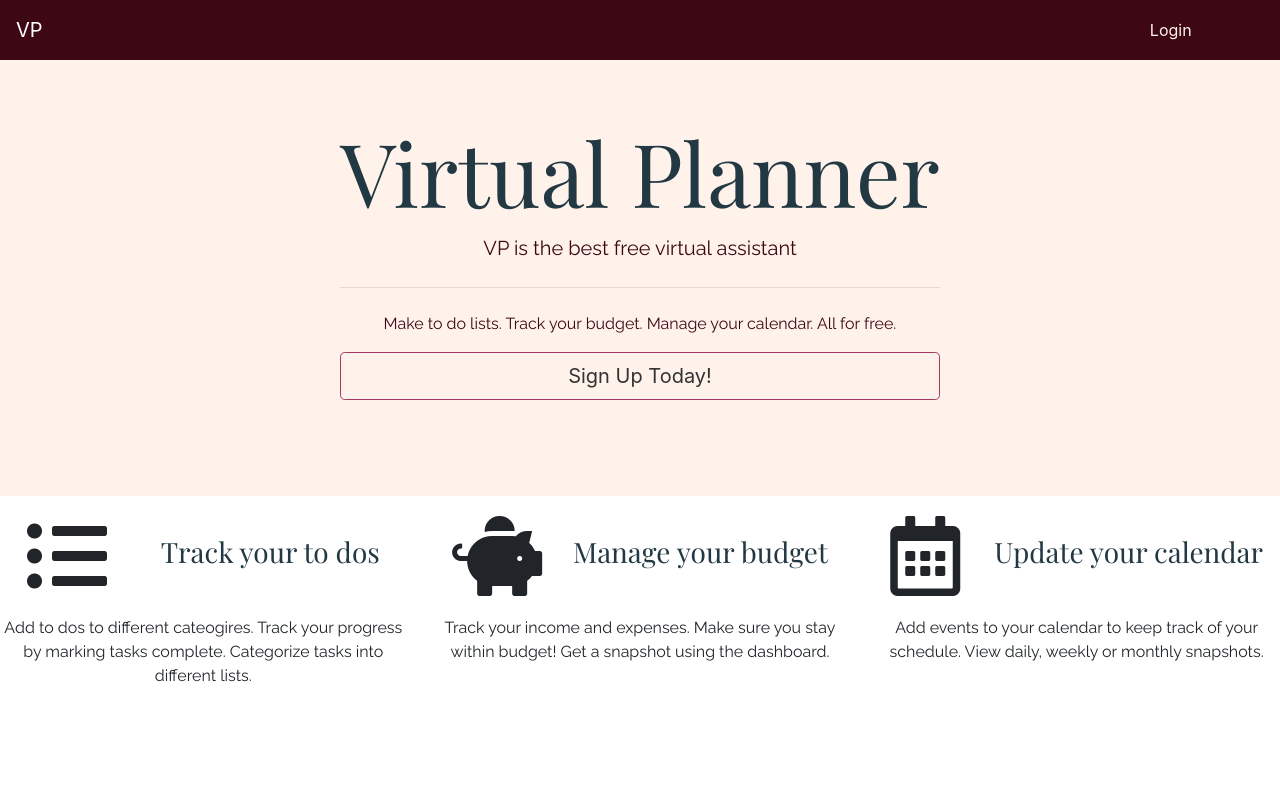
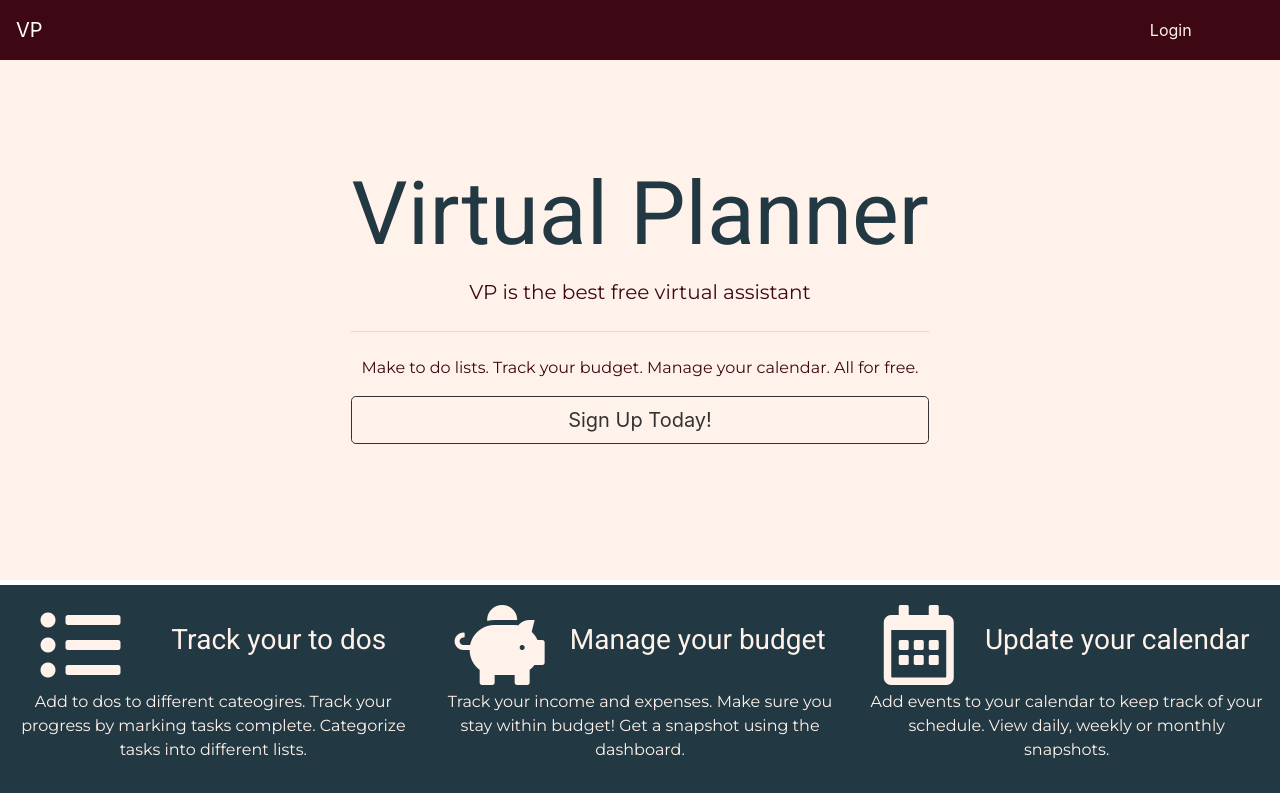
Before and after one commit to loganshahan/Virtual-Planner, a React (Create React App) app in the folder client/: page / in a window 1280 px wide. Built offline with nearby package versions, Linux system fonts and the light colour scheme; no server answers.

Commit message:
added budget input verification and changed styles

```diff
--- a/client/src/App.css
+++ b/client/src/App.css
@@ -1,4 +1,4 @@
-@import url('https://fonts.googleapis.com/css?family=Playfair+Display|Raleway');
+@import url('https://fonts.googleapis.com/css?family=Heebo|Montserrat');
 
 /* // $color1: rgba(255, 242, 234, 1);
 // $color2: rgba(34, 56, 67, 1);
@@ -7,8 +7,8 @@
 // $color5: rgba(51, 51, 51, 1); */
 
 :root {
-  --mainHeading: 'Playfair Display', serif;
-  --mainPara: 'Raleway', sans-serif;
+  --mainHeading: 'Heebo', sans-serif;
+  --mainPara: 'Montserrat', sans-serif;
   --pink: rgba(255, 242, 234, 1);
   --indigo: rgba(34, 56, 67, 1);
   --red: rgba(61, 8, 20, 1);
@@ -66,6 +66,13 @@ button > span {
   }
 }
 
+.custom_header {
+  padding: 30px;
+  background: var(--maroon);
+  color: var(--pink);
+  box-shadow: 2px 2px 8px black;
+}
+
 a {
   color: var(--pink);
 }
@@ -83,19 +90,23 @@ a:not([href]):not([tabindex]):hover {
   width: 100%;
   background: none;
   color: var(--black);
-  border-color: var(--maroon);
+  border-color: var(--black);
 
 }
 .btn:hover {
   width: 100%;
   background: var(--red);;
   color: var(--pink);
+  border-color: var(--black);
 }
 form {
-    background: var(--pink);
+    background: var(--maroon);
     padding: 30px;
     border-radius: 5px;
     box-shadow: 2px 2px 8px black;
+}
+form label, form input, form button {
+  color: var(--pink) !important;
 }
 
 /* guess home */
@@ -105,12 +116,13 @@ form {
   justify-content: space-around;
   align-items: center;
   height: 100%;
+  margin: 5px auto;
   }
 
 .full-height{
   background: rgba(255, 242, 234, 1);
-  /* height: 92vh; */
-  color: var(--red);;
+  height: 65vh;
+  color: var(--red);
 }
 
 .jumbotron {
@@ -133,6 +145,15 @@ form {
 .navbar-expand-lg .navbar-collapse {
   justify-content: flex-end;
   margin: 0 5%;
+}
+.welcome_custom {
+  background: var(--indigo);
+  color: var(--pink);
+  padding: 15px;
+}
+.welcome_custom h3 {
+  background: var(--indigo);
+  color: var(--pink);
 }
 /*Modal*/
 
@@ -212,6 +233,9 @@ form {
 .form-inline {
   justify-content: space-between;
 }
+.errorMessage {
+  color: var(--pink);
+}
 @media all and (max-width: 768px) {
   .custom_title {
     display: none;
@@ -226,11 +250,10 @@ form {
   margin-top: 20px;
   margin-bottom: 10px;
 }
-
+/*
 .features {
   margin-top: 20px;
-
-}
+} */
 
 
 /*CALENDAR*/
--- a/client/src/components/Budget/Add.js
+++ b/client/src/components/Budget/Add.js
@@ -1,12 +1,8 @@
 import React, { Component, Fragment } from 'react';
 import PropTypes from 'prop-types';
 import { withStyles } from '@material-ui/core/styles';
-import FilledInput from '@material-ui/core/FilledInput';
 import FormControl from '@material-ui/core/FormControl';
-import FormHelperText from '@material-ui/core/FormHelperText';
 import Input from '@material-ui/core/Input';
-import InputLabel from '@material-ui/core/InputLabel';
-import OutlinedInput from '@material-ui/core/OutlinedInput';
 
 const styles = theme => ({
   container: {
@@ -22,28 +18,46 @@ class Add extends Component {
 
     state = {
         description: '',
-        amount: ''
+        amount: '',
+
+        formErrors: {
+          description: "",
+          amount: ""
+        },
     }
 
-    handleChangeDesc = (e) => {
-        this.setState({
-            description: e.target.value
-        });
-    };
+    handleChange = (e) => {
+      const { name, value } = e.target;
+      let formErrors = { ...this.state.formErrors };
 
-    handleChangeAmt = (e) => {
-        this.setState({
-            amount: e.target.value
-        });
+      switch (name) {
+        case 'description':
+          formErrors.description =
+            value === '' ? 'Please add a value'
+            : (!isNaN(value)) ? 'Please add a description'
+            : ''
+          break;
+        case 'amount':
+          formErrors.amount =
+            value === '' ? 'Please add a value'
+            : (isNaN(value)) ? 'Please add only numbers'
+            : ''
+          break;
+
+        default:
+          break;
+      };
+      this.setState({ [e.target.name]: e.target.value });
+      this.setState({ formErrors, [name]: value });
     };
 
     add = () => {
         this.props.onAdd(this.state.description, this.state.amount);
-        window.location.reload();
     };
 
   render() {
     const { classes } = this.props;
+    const { formErrors } = this.state;
 
     return (
 
@@ -55,18 +69,27 @@ class Add extends Component {
         <FormControl className={classes.formControl}>
           <Input
           id="desc"
+          name='description'
           value={this.state.description}
-          onChange={this.handleChangeDesc}
+          onChange={this.handleChange}
           placeholder='Description'
+          autoComplete='off'
            />
+           { formErrors.description.length > 0 && (
+          <span className="errorMessage">{formErrors.description}</span> )}
+
         </FormControl>
         <FormControl className={classes.formControl}>
           <Input
           id="amt"
+          name='amount'
           value={this.state.amount}
-          onChange={this.handleChangeAmt}
+          onChange={this.handleChange}
           placeholder='Amount'
+          autoComplete='off'
            />
+           { formErrors.amount.length > 0 && (
+          <span className="errorMessage">{formErrors.amount}</span> )}
         </FormControl>
 
         <button
@@ -79,8 +102,8 @@ class Add extends Component {
 </Fragment>
 
     )
-  }
-}
+  };
+};
 
 Add.propTypes = {
   classes: PropTypes.object.isRequired,
--- a/client/src/components/Budget/MainBudget.js
+++ b/client/src/components/Budget/MainBudget.js
@@ -1,4 +1,4 @@
-import React, { Component } from 'react';
+import React, { Component, Fragment } from 'react';
 import UserContext from '../../contex/user-context';
 import Add from './Add';
 import TransactionList from './TransactionList';
@@ -27,7 +27,6 @@ class MainBudget extends Component {
           let amtId = data.id;
           let createdDate = data.createdAt;
           let obj = {amount, description, amtId, createdDate};
-          console.log(obj)
           dataSet.push(obj);
             this.setState({
               data: dataSet,
@@ -57,6 +56,8 @@ class MainBudget extends Component {
 
   render() {
     return (
+      <Fragment>
+      <h1 className='custom_header'>Budget</h1>
       <div className="container mt-4">
 
         <div className="row mt-3">
@@ -74,6 +75,7 @@ class MainBudget extends Component {
         </div>
           <TransactionList transactions={this.state.data}/>
       </div>
+      </Fragment>
     )
   }
 };
--- a/client/src/components/Calendar/SaveForm.js
+++ b/client/src/components/Calendar/SaveForm.js
@@ -102,15 +102,17 @@ const styles = theme => ({
             className={this.props.classes.textField}
             value={this.state.title}
             onChange={this.handleChange}
+            autoComplete='off'
           />
           <TextField
             id="standard-desc"
-            label="Desc"
+            label="Description"
             name='desc'
             type='text'
             className={this.props.classes.textField}
             value={this.state.desc}
             onChange={this.handleChange}
+            autoComplete='off'
           />
           <button
           className='custom_btn'
--- a/client/src/components/Dashboard/MainDashboard.js
+++ b/client/src/components/Dashboard/MainDashboard.js
@@ -1,4 +1,4 @@
-import React, { Component } from 'react';
+import React, { Component, Fragment } from 'react';
 import axios from 'axios';
 import RecentEvents from './RecentEvents';
 import YourBudget from './YourBudget';
@@ -20,7 +20,6 @@ class MainDashboard extends Component {
         lastEvents.map((data) => {
           const tomorrowDate = moment(data.startDate).format('YYYY-MM-DD');
           const todaysDate = moment().format('YYYY-MM-DD');
-          console.log(tomorrowDate, todaysDate)
           if(data.UserId === this.state.UserId && tomorrowDate >= todaysDate) {
             dataSet.push(data);
             this.setState({
@@ -65,8 +64,9 @@ class MainDashboard extends Component {
   render() {
 
     return (
+      <Fragment>
+        <h1 className='custom_header'>Dashboard</h1>
         <div className="mt-4 container">
-            <h1>Dashboard</h1>
             <div className="row">
           <div className="col-md-5">
           <RecentEvents events={this.state.data} />
@@ -81,6 +81,7 @@ class MainDashboard extends Component {
 
           </div>
         </div>
+      </Fragment>
     )
   }
 }
--- a/client/src/components/Dashboard/YourBudget.js
+++ b/client/src/components/Dashboard/YourBudget.js
@@ -24,8 +24,8 @@ export class YourBudget extends Component {
 							'green'
 							],
 							hoverBackgroundColor: [
-							'red',
-							'green'
+							'rgba(255, 242, 234, 1)',
+							'rgba(255, 242, 234, 1)'
 							]
 
 					}],
--- a/client/src/components/Welcome.js
+++ b/client/src/components/Welcome.js
@@ -1,9 +1,9 @@
-import React from 'react';
+import React, {Fragment} from 'react';
 
 const  Welcome = () => {
 
     return (
-      <div>
+      <Fragment>
         <div className="full-height">
           <div className="container custom_guess">
               <div className="jumbotron">
@@ -14,11 +14,10 @@ const  Welcome = () => {
                   <a className="btn btn-primary btn-lg" href="/auth/google" role="button">Sign Up Today!</a>
               </div>
           </div>
-        </div>
 
+          <div className="container-fluid welcome_custom">
         <div className="row justify-content-center features">
-
-          <div className="col-4">
+          <div className="col-md-4">
             <div className="thumbnail">
               <div className="caption">
               <div className="custom_guess">
@@ -30,7 +29,7 @@ const  Welcome = () => {
             </div>
           </div>
 
-          <div className="col-4">
+          <div className="col-md-4">
             <div className="thumbnail">
               <div className="caption">
               <div className="custom_guess">
@@ -42,7 +41,7 @@ const  Welcome = () => {
             </div>
           </div>
 
-          <div className="col-4">
+          <div className="col-md-4">
             <div className="thumbnail">
               <div className="caption">
                 <div className="custom_guess">
@@ -55,9 +54,11 @@ const  Welcome = () => {
           </div>
 
         </div>
+        </div>
 
+        </div>
 
-      </div>
+      </Fragment>
 
     )
 };
```
Also changed, not shown: 1 other file (tests, documents, lock files or other folders). Lines whose indentation alone changed are shown as unchanged.
